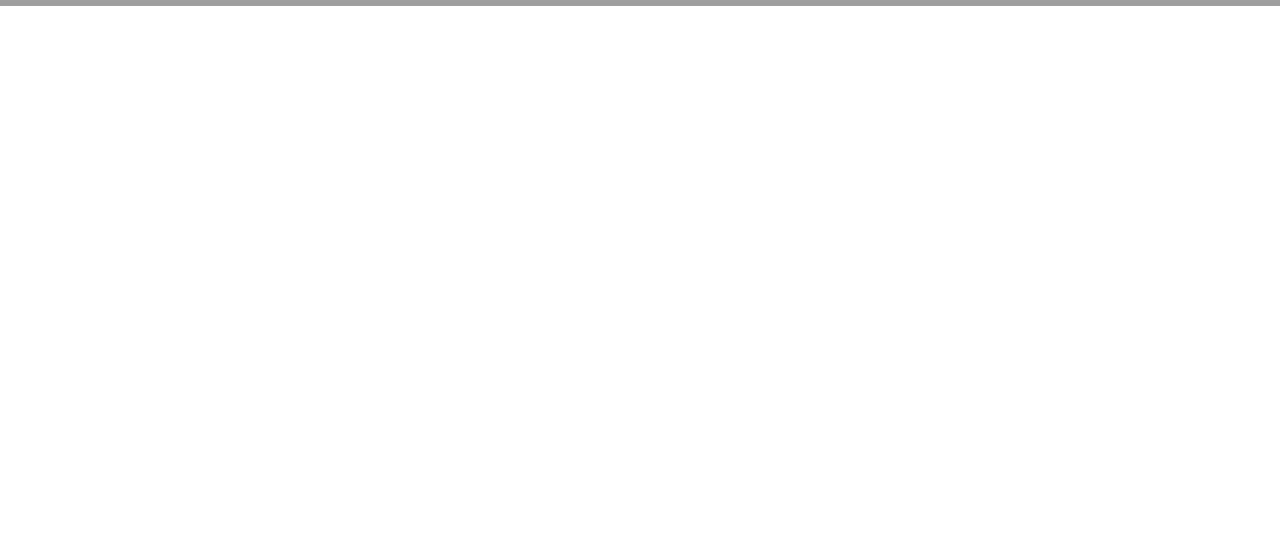
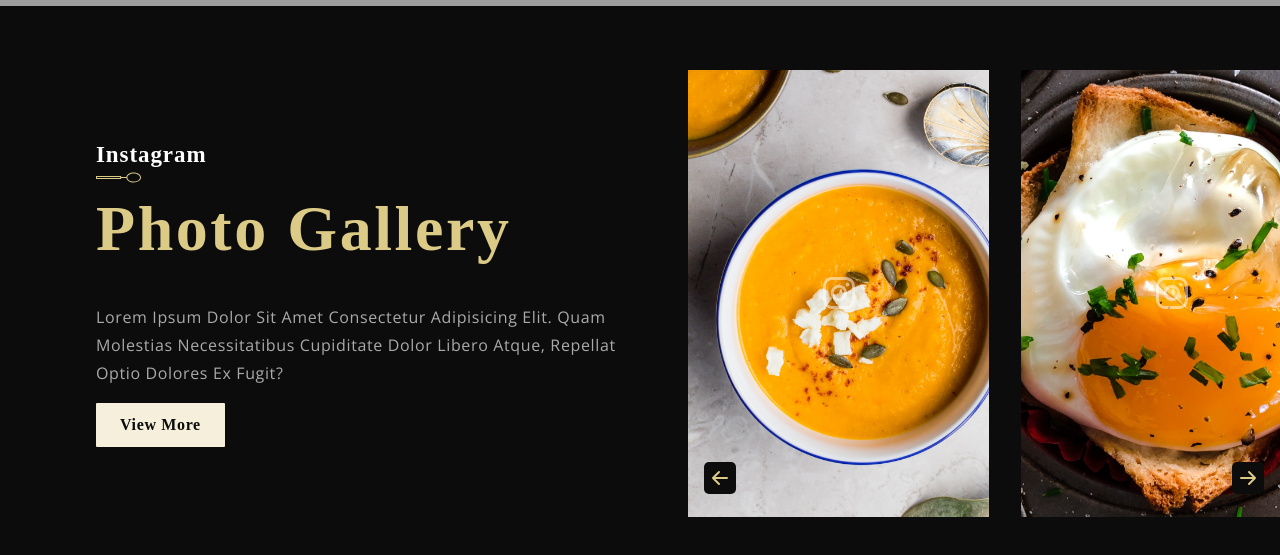
Before and after one commit to HuniaNad/restaurant-frontend-ui, a React (Create React App) app: page / in a window 1280 px wide. Shown: the part 5816-6371 px from the top of the page. Before the commit the page ends 5822 px from the top, so only its background shows below. Built offline with nearby package versions, Linux system fonts and the light colour scheme; grey boxes are pictures that could not be loaded; a web font is replaced by a local one.

Commit message:
feat: gallery section added with styling

```diff
--- a/src/App.js
+++ b/src/App.js
@@ -13,8 +13,8 @@
     <Chef />
     <Intro />
     <Laurels />
-    {/* <Gallery />
-    <Footer /> */}
+    <Gallery />
+    {/* <Footer /> */}
   </div>
 );
 
--- a/src/container/Gallery/Gallery.css
+++ b/src/container/Gallery/Gallery.css
@@ -0,0 +1,150 @@
+.app__gallery {
+    display: flex;
+    flex-direction: row;
+
+    background-color: var(--color-black);
+    padding: 4rem 0 4rem 6rem;
+}
+
+.app__gallery-content .content {
+    color: #AAA;
+    margin-top: 2rem;
+}
+
+.app__gallery-content {
+    flex: 1;
+    display: flex;
+    flex-direction: column;
+    justify-content: center;
+    align-items: flex-start;
+
+    min-width: 500px;
+    padding-right: 2rem;
+}
+
+.app__gallery-content button {
+    margin-top: 1rem;
+}
+
+.app__gallery-images {
+    flex: 1;
+    display: flex;
+    flex-direction: row;
+    max-width: 50%;
+    position: relative;
+}
+
+.app__gallery-images_container {
+    display: flex;
+    flex-direction: row;
+    width: max-content;
+    overflow-x: scroll;
+    -ms-overflow-style: none;
+    scrollbar-width: none;
+}
+
+.app__gallery-images_container::-webkit-scrollbar {
+    display: none;
+}
+
+.app__gallery-images_card {
+    position: relative;
+    min-width: 301px;
+    height: 447px;
+    margin-right: 2rem;
+}
+
+.gallery__image-icon {
+    position: absolute;
+    color: #fff;
+    font-size: 2rem;
+    opacity: 0.5;
+    transform: 0.5s ease;
+    cursor: pointer;
+}
+
+.app__gallery-images_card img {
+    width: 100%;
+    height: 100%;
+    object-fit: cover;
+    opacity: 1;
+    transition: 0.5s ease;
+}
+
+.app__gallery-images_card:hover img {
+    opacity: 0.35;
+}
+
+.app__gallery-images_card:hover .gallery__image-icon {
+    opacity: 1;
+}
+
+.app__gallery-images_arrows {
+    width: 100%;
+    display: flex;
+    justify-content: space-between;
+    align-items: center;
+    padding: 0 1rem;
+    position: absolute;
+    bottom: 5%;
+}
+
+.gallery__arrow-icon {
+    color: var(--color-golden);
+    font-size: 2rem;
+    cursor: pointer;
+    background-color: var(--color-black);
+    border-radius: 5px;
+}
+
+.gallery__arrow-icon:hover {
+    color: var(--color-white);
+}
+
+@media screen and (min-width: 2000px) {
+    .app__gallery-content {
+        min-width: 1000px;
+        padding-right: 4rem;
+    }
+
+    .app__gallery-images_card {
+        min-width: 400px;
+        height: 550px;
+    }
+
+}
+
+@media screen and (max-width: 1150px) {
+    .app__gallery {
+        flex-direction: column;
+    }
+
+    .app__gallery-images {
+        max-width: 100%;
+        margin: 5rem 0;
+    }
+
+}
+
+@media screen and (max-width: 850px) {
+    .app__gallery {
+        padding: 4rem 0 4rem 4rem;
+    }
+
+}
+
+@media screen and (max-width: 650px) {
+    .app__gallery {
+        padding: 4rem 0 4rem 2rem;
+    }
+
+    .app__gallery-content {
+        min-width: 100%;
+    }
+
+    .app__gallery-images_card {
+        min-width: 240px;
+        height: 320px;
+    }
+
+}
--- a/src/container/Gallery/Gallery.jsx
+++ b/src/container/Gallery/Gallery.jsx
@@ -1,11 +1,60 @@
 import React from 'react';
+import { BsInstagram, BsArrowLeftShort, BsArrowRightShort } from 'react-icons/bs';
 
+import { SubHeading, MenuItem } from '../../components';
+import { images } from '../../constants';
 import './Gallery.css';
 
-const Gallery = () => (
-  <div>
-    Gallery
-  </div>
-);
+const galleryImages =
+[
+  images.gallery01,
+  images.gallery02,
+  images.gallery03,
+  images.gallery04
+]
+
+const Gallery = () => {
+  const scrollRef = React.useRef(null);
+
+  const scroll = (direction) => {
+    const {current} = scrollRef;
+
+    if(direction === 'left') {
+      current.scrollLeft -= 300;
+    }
+    else{
+      current.scrollLeft += 300;
+    }
+  }
+
+  return (
+    <div className='app__gallery flex__center'>
+      <div className="app__gallery-content">
+        <SubHeading title='Instagram' />
+        <h1 className="headtext__cormorant">Photo Gallery</h1>
+        <p className="p__opensans content">Lorem ipsum dolor sit amet consectetur adipisicing elit. Quam molestias necessitatibus cupiditate dolor libero atque, repellat optio dolores ex fugit?</p>
+        <button type="button" className='custom__button'>View More</button>
+      </div>
+
+      <div className="app__gallery-images">
+        <div className="app__gallery-images_container"ref={scrollRef}>
+          {galleryImages.map((image, index) => (
+            <div className="app__gallery-images_card flex__center" key={`gallery_image-${index + 1}`}>
+              <img src={image} alt="gallery" />
+              <BsInstagram className="gallery__image-icon" />
+            </div>
+          ))}
+
+        </div>
+
+        <div className="app__gallery-images_arrows">
+          <BsArrowLeftShort className="gallery__arrow-icon" onClick={() => scroll('left')} />
+
+          <BsArrowRightShort className="gallery__arrow-icon" onClick={() => scroll('right')} />
+        </div>
+      </div>
+    </div>
+  )
+;}
 
 export default Gallery;
```
